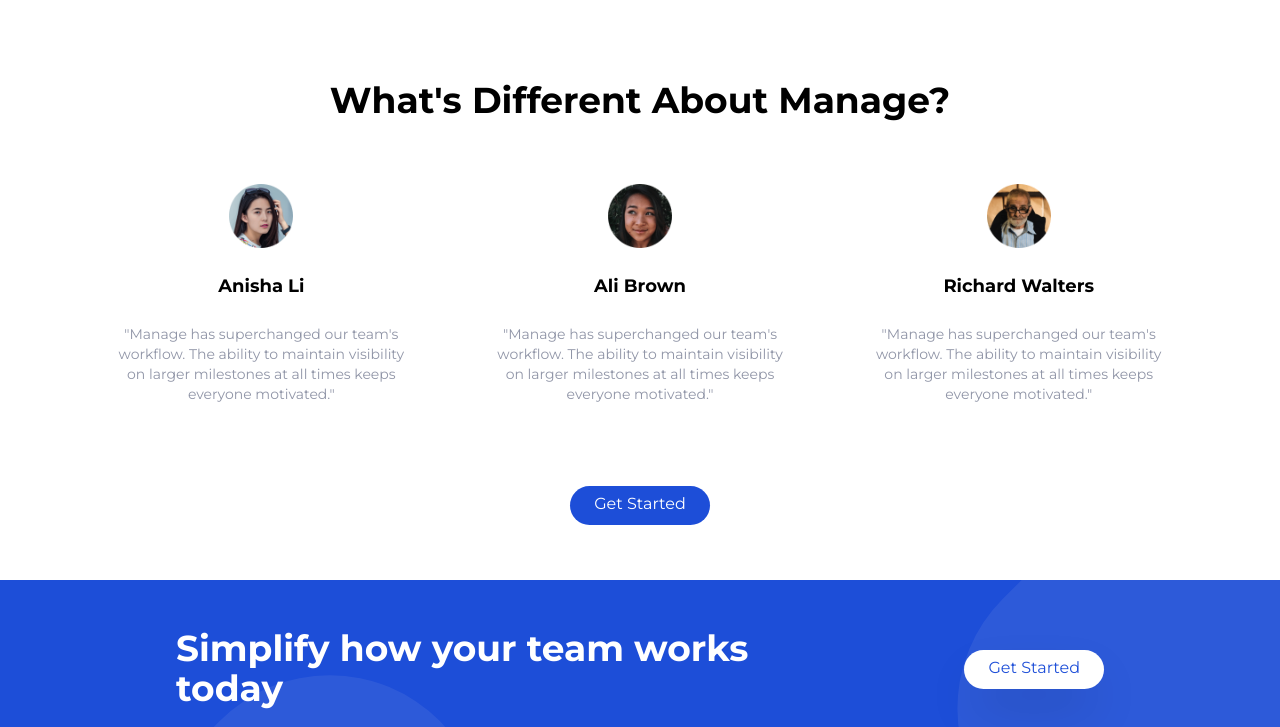
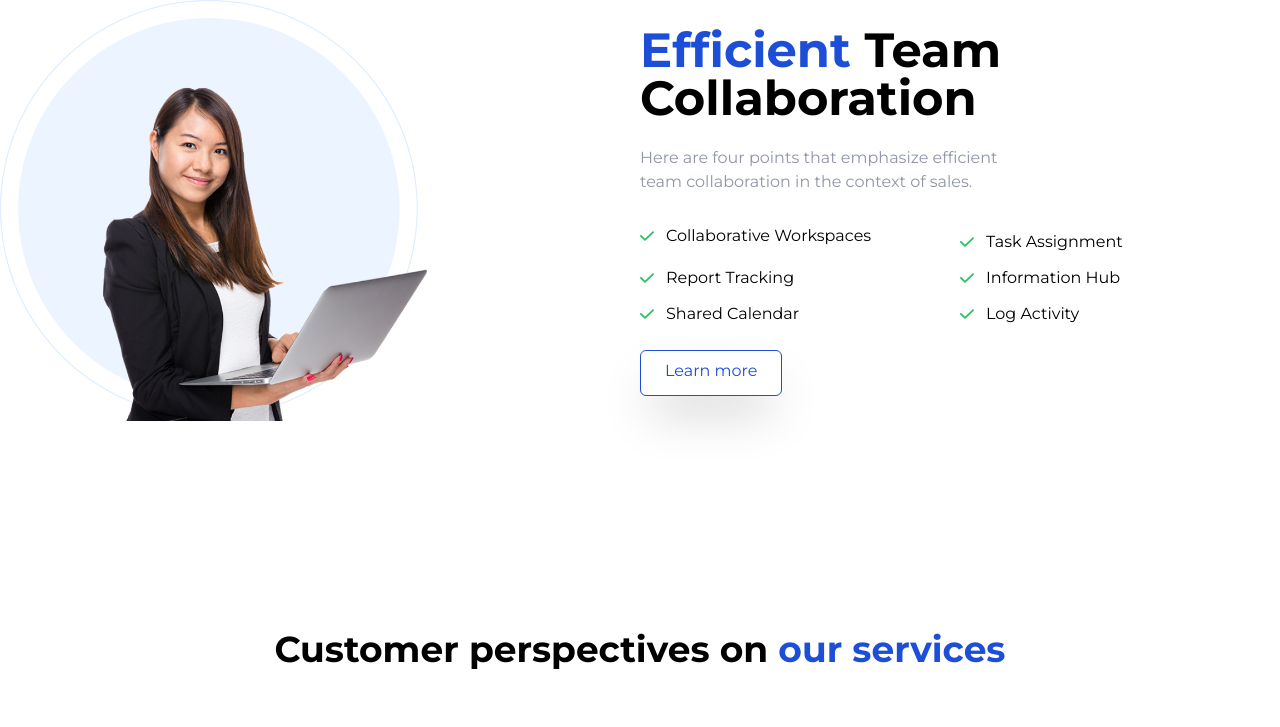
Before and after one commit to roziannn/manage-landing-page, a website: page index.html in a window 1280 px wide. Shown: the part 1350-2077 px from the top of the page. Drawn offline with nearby package versions, Linux system fonts and the light colour scheme.

Commit message:
modify products and add some efficient sect.

```diff
--- a/index.html
+++ b/index.html
@@ -7,7 +7,7 @@
     <link rel="preconnect" href="https://fonts.gstatic.com" crossorigin />
     <link href="https://fonts.googleapis.com/css2?family=Montserrat:wght@100;200;300;400;500;600;700&display=swap" rel="stylesheet" />
 
-    <link rel="stylesheet" href="https://cdnjs.cloudflare.com/ajax/libs/font-awesome/6.4.2/css/all.min.css">
+    <link rel="stylesheet" href="https://cdnjs.cloudflare.com/ajax/libs/font-awesome/6.4.2/css/all.min.css" />
     <link rel="stylesheet" href="css/main.css" />
     <title>Manage Landing Page</title>
   </head>
@@ -50,8 +50,6 @@
       </div>
     </nav>
 
-
-
     <!-- Hero Section -->
     <section id="hero">
       <!-- Flex Container -->
@@ -59,7 +57,7 @@
         <!-- Left Item -->
         <div class="flex flex-col mb-32 space-y-6 md:w-1/2">
           <h1 class="max-w-lg text-4xl font-bold text-center md:text-5xl md:text-left">Experience the difference with our cutting-edge sales software</h1>
-          <p class="max-w-sm text-center text-darkGrayishBlue md:text-left">Manage makes it simple for software teams to plan day-to-day tasks while keeping the larger team goals in view.</p>
+          <p class="max-w-sm text-center text-darkGrayishBlue md:text-left">Make it easy for sales teams to organize daily tasks and stay focused on the bigger team objectives.</p>
           <div class="flex justify-center space-x-4 md:justify-start">
             <!-- <a href="#" class="p-3 px-6 pt-2 text-white bg-brightRed rounded-full baseline hover:bg-brightRedLight">Get Started</a> -->
             <button class="btn btn-primary">Start for free</button>
@@ -96,9 +94,7 @@
             </div>
             <div class="">
               <h3 class="hidden mb-4 text-lg font-bold md:block">Intelligent Sales Insights 📊</h3>
-              <p class="text-darkGrayishBlue">
-                SalesWave goes beyond basic reporting. It offers advanced analytics that provide actionable insights into customer behavior, enabling you to make informed decisions that drive sales growth.
-              </p>
+              <p class="text-darkGrayishBlue">SalesWave goes beyond basic reporting. It offers advanced analytics that provide actionable insights into customer behavior, enabling you to make informed decisions that drive sales growth.</p>
             </div>
           </div>
           <!-- List item 2 -->
@@ -112,9 +108,7 @@
             </div>
             <div class="">
               <h3 class="hidden mb-4 text-lg font-bold md:block">Precise Predictive Analysis 📈</h3>
-              <p class="text-darkGrayishBlue">
-                Forecast sales trends with precision through our predictive analytics, enabling you to allocate resources strategically and anticipate market shifts ahead of time.
-              </p>
+              <p class="text-darkGrayishBlue">Forecast sales trends with precision through our predictive analytics, enabling you to allocate resources strategically and anticipate market shifts ahead of time.</p>
             </div>
           </div>
           <!-- List item 3 -->
@@ -128,10 +122,64 @@
             </div>
             <div class="">
               <h3 class="hidden mb-4 text-lg font-bold md:block">AI-Enhanced Lead Evaluation 🚀</h3>
-              <p class="text-darkGrayishBlue">
-                Our system employs AI-driven lead scoring to prioritize the most promising prospects, ensuring your sales team's efforts are focused on high-potential conversions.
-              </p>
+              <p class="text-darkGrayishBlue">Our system employs AI-driven lead scoring to prioritize the most promising prospects, ensuring your sales team's efforts are focused on high-potential conversions.</p>
             </div>
+          </div>
+        </div>
+      </div>
+    </section>
+    <!-- Features Section -->
+    <section id="products" class="py-20">
+      <!-- Flex Container -->
+      <div class="container flex flex-col justify-between items-center mx-auto mt-10 space-y-0 md:space-y-0 md:flex-row">
+        <!-- Image -->
+        <div class="md:w-1/3">
+          <img src="img/person.png" alt="" />
+        </div>
+        <!-- Left Item -->
+        <div class="flex flex-col space-y-6 md:w-1/2">
+          <h1 class="max-w-lg text-4xl font-bold text-center md:text-5xl md:text-left"><span class="text-brightRed">Efficient</span> Team Collaboration</h1>
+          <p class="max-w-sm text-center text-darkGrayishBlue md:text-left">Here are four points that emphasize efficient team collaboration in the context of sales.</p>
+          <ul class="space-y-3 px-6 text-left md:grid md:grid-cols-2 md:px-0">
+            <li class="flex items-center space-x-3">
+              <svg class="flex-shrink-0 w-3.5 h-3.5 text-green-500" aria-hidden="true" xmlns="http://www.w3.org/2000/svg" fill="none" viewBox="0 0 16 12">
+                <path stroke="currentColor" stroke-linecap="round" stroke-linejoin="round" stroke-width="2" d="M1 5.917 5.724 10.5 15 1.5" />
+              </svg>
+              <span>Collaborative Workspaces</span>
+            </li>
+            <li class="flex items-center space-x-3">
+              <svg class="flex-shrink-0 w-3.5 h-3.5 text-green-500" aria-hidden="true" xmlns="http://www.w3.org/2000/svg" fill="none" viewBox="0 0 16 12">
+                <path stroke="currentColor" stroke-linecap="round" stroke-linejoin="round" stroke-width="2" d="M1 5.917 5.724 10.5 15 1.5" />
+              </svg>
+              <span>Task Assignment</span>
+            </li>
+            <li class="flex items-center space-x-3">
+              <svg class="flex-shrink-0 w-3.5 h-3.5 text-green-500" aria-hidden="true" xmlns="http://www.w3.org/2000/svg" fill="none" viewBox="0 0 16 12">
+                <path stroke="currentColor" stroke-linecap="round" stroke-linejoin="round" stroke-width="2" d="M1 5.917 5.724 10.5 15 1.5" />
+              </svg>
+              <span>Report Tracking</span>
+            </li>
+            <li class="flex items-center space-x-3">
+              <svg class="flex-shrink-0 w-3.5 h-3.5 text-green-500" aria-hidden="true" xmlns="http://www.w3.org/2000/svg" fill="none" viewBox="0 0 16 12">
+                <path stroke="currentColor" stroke-linecap="round" stroke-linejoin="round" stroke-width="2" d="M1 5.917 5.724 10.5 15 1.5" />
+              </svg>
+              <span>Information Hub</span>
+            </li>
+            <li class="flex items-center space-x-3">
+              <svg class="flex-shrink-0 w-3.5 h-3.5 text-green-500" aria-hidden="true" xmlns="http://www.w3.org/2000/svg" fill="none" viewBox="0 0 16 12">
+                <path stroke="currentColor" stroke-linecap="round" stroke-linejoin="round" stroke-width="2" d="M1 5.917 5.724 10.5 15 1.5" />
+              </svg>
+              <span>Shared Calendar</span>
+            </li>
+            <li class="flex items-center space-x-3">
+              <svg class="flex-shrink-0 w-3.5 h-3.5 text-green-500" aria-hidden="true" xmlns="http://www.w3.org/2000/svg" fill="none" viewBox="0 0 16 12">
+                <path stroke="currentColor" stroke-linecap="round" stroke-linejoin="round" stroke-width="2" d="M1 5.917 5.724 10.5 15 1.5" />
+              </svg>
+              <span>Log Activity</span>
+            </li>
+          </ul>
+          <div class="flex justify-center md:justify-start">
+            <button class="btn btn-secondary md:block">Learn more</button>
           </div>
         </div>
       </div>
@@ -142,7 +190,7 @@
       <!-- Container to heading and testm blocks -->
       <div class="max-w-6xl px-5 mx-auto mt-32 text-center">
         <!-- Heading -->
-        <h2 class="text-4xl font-bold text-center">What's Different About Manage?</h2>
+        <h2 class="text-4xl font-bold text-center">Customer perspectives on <span class="text-brightRed">our services</span></h2>
         <!-- Testimonials Container -->
         <div class="flex flex-col mt-24 md:flex-row md:space-x-6">
           <!-- Testimonial 1 -->
@@ -179,7 +227,8 @@
         <h2 class="text-5xl font-bold leading-tight text-center text-white md:text-4xl md:max-w-xl md:text-left">Simplify how your team works today</h2>
         <!-- Button -->
         <div class="my-16">
-          <a href="#" class="p-3 px-6 pt-2 text-brightRed bg-white rounded-full shadow-2xl baseline hover:bg-gray-200">Get Started</a>
+          <!-- <a href="#" class="p-3 px-6 pt-2 text-brightRed bg-white rounded-full shadow-2xl baseline hover:bg-gray-200">Get Started</a> -->
+          <button class="btn btn-secondary">Get Started</button>
         </div>
       </div>
     </section>
@@ -190,10 +239,13 @@
       <div class="container flex flex-col-reverse justify-between px-6 py-10 mx-auto space-y-8 md:flex-row md:space-y-8">
         <!-- Logo and social links container -->
         <div class="flex flex-col-reverse items-center justify-between space-y-12 md:flex-col md:space-y-0 md:items-start">
-          <div class="mx-auto my-6 text-center text-white md:hidden">Copyright &copy; 2023, All Rights Reserved</div>
+          <div class="mx-auto my-6 text-center text-white md:hidden">
+            Copyright &copy; 2023. All Rights Reserved <br />
+            Coded by Firda Rosiana
+          </div>
           <!-- Logo -->
           <div class="">
-            <img src="img/logo.svg" class="h-8" alt="" />
+            <a href="#" class="text-2xl text-white"><span class="font-bold">Sales</span>Wave</a>
           </div>
           <!-- Social links container  -->
           <div class="flex justify-center space-x-4">
@@ -238,14 +290,17 @@
           <form>
             <div class="flex space-x-3">
               <input type="text" class="flex-1 px-4 rounded-full focus:outline-none" placeholder="Updated in your inbox" />
-              <button class="px-6 py-2 text-white rounded-full bg-brightRed hover:bg-brightRedLight focus:outline-none">Subscribe</button>
+              <button class="px-6 py-2 text-white rounded-full bg-brightRed hover:bg-brightRedLight focus:outline-none">Go</button>
             </div>
           </form>
-          <div class="hidden text-white md:block">Copyright &copy; 2023, All Rights Reserved</div>
+          <div class="hidden text-white md:block">
+            Copyright &copy; 2023. All Rights Reserved <br />
+            Coded by Firda Rosiana
+          </div>
         </div>
       </div>
     </footer>
-
+    <script src="https://cdnjs.cloudflare.com/ajax/libs/flowbite/1.8.1/flowbite.min.js"></script>
     <script src="js/script.js"></script>
   </body>
 </html>
--- a/tailwind.config.js
+++ b/tailwind.config.js
@@ -6,7 +6,7 @@ module.exports = {
       sm: '480px',
       md: '768px',
       lg: '976px',
-      xl: '1440px'
+      xl: '1280px'
     },
     extend: {
       fontFamily:{
```
Also changed, not shown: css/main.css, img/person.png (added).
